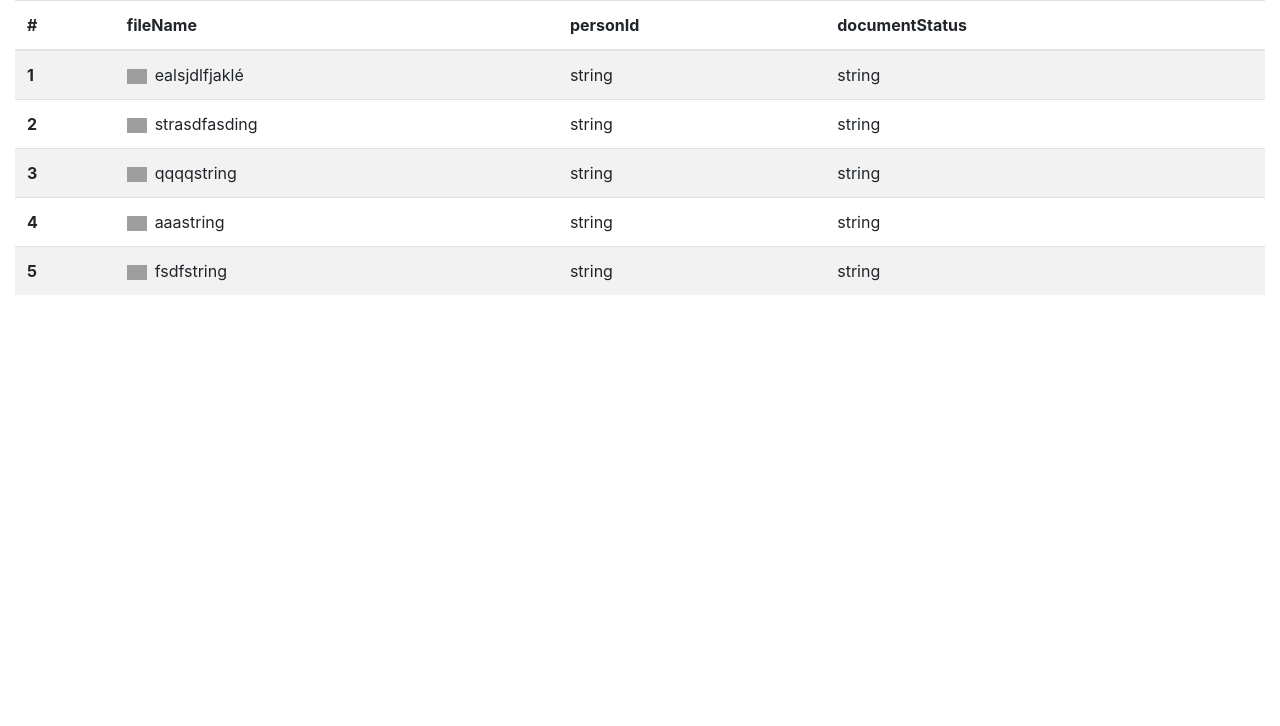
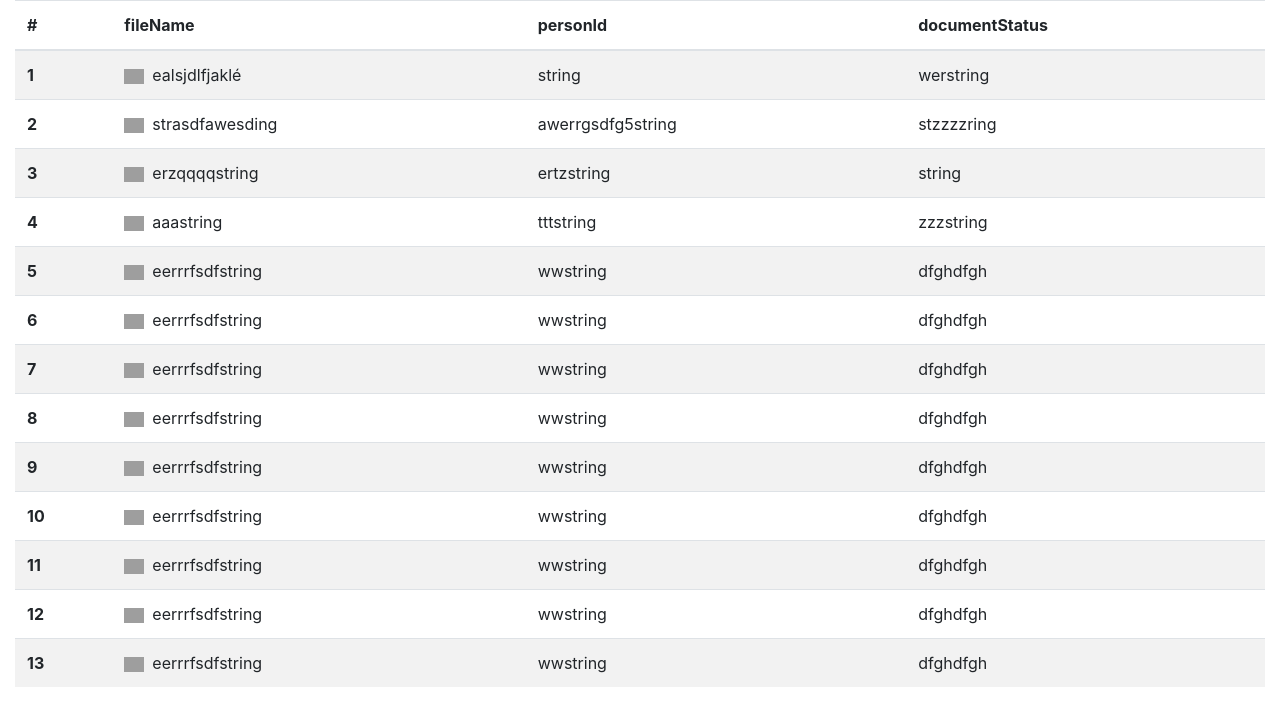
Before and after one commit to punix81/Sort-Table, an Angular app: page / in a window 1280 px wide. Shown: the top 726 px of the page. Built offline with nearby package versions, Linux system fonts and the light colour scheme; grey boxes are pictures that could not be loaded.

Commit message:
add documents

```diff
--- a/src/app/documents.ts
+++ b/src/app/documents.ts
@@ -7,22 +7,22 @@ export const DOCUMENTTS: Document[] = [
     fileName: 'ealsjdlfjaklé',
     fileSize: 20000,
     uploaded: new Date(),
-    uploadedBy: 'string',
+    uploadedBy: 'afwestring',
     allowExtendedMetaData: true,
 
     isNewDocument: true,
     favourite: true,
     toBeDiscussed: true,
-    documentStatus: 'string',
+    documentStatus: 'werstring',
 
-    type: 'string',
-    source: 'string',
-    label : 'string',
+    type: 'swefastring',
+    source: 'acda',
+    label : 'stereardfring',
   },
   {
     id: '2',
-    personId: 'string',
-    fileName: 'strasdfasding',
+    personId: 'awerrgsdfg5string',
+    fileName: 'strasdfawesding',
     fileSize: 20000,
     uploaded: new Date(),
     uploadedBy: 'string',
@@ -31,20 +31,20 @@ export const DOCUMENTTS: Document[] = [
     isNewDocument: true,
     favourite: true,
     toBeDiscussed: true,
-    documentStatus: 'string',
+    documentStatus: 'stzzzzring',
 
-    type: 'string',
-    source: 'string',
-    label : 'string',
+    type: 'ttttstring',
+    source: 'srrttztring',
+    label : 'zzzstring',
 
   },
   {
     id: '3',
-    personId: 'string',
-    fileName: 'qqqqstring',
+    personId: 'ertzstring',
+    fileName: 'erzqqqqstring',
     fileSize: 20000,
     uploaded: new Date(),
-    uploadedBy: 'string',
+    uploadedBy: 'erqwestring',
     allowExtendedMetaData: true,
 
     isNewDocument: true,
@@ -52,14 +52,14 @@ export const DOCUMENTTS: Document[] = [
     toBeDiscussed: true,
     documentStatus: 'string',
 
-    type: 'string',
-    source: 'string',
-    label : 'string',
+    type: 'yyystring',
+    source: 'eeestring',
+    label : 'rrrstring',
 
   },
   {
     id: '4',
-    personId: 'string',
+    personId: 'tttstring',
     fileName: 'aaastring',
     fileSize: 20000,
     uploaded: new Date(),
@@ -69,30 +69,182 @@ export const DOCUMENTTS: Document[] = [
     isNewDocument: true,
     favourite: true,
     toBeDiscussed: true,
-    documentStatus: 'string',
+    documentStatus: 'zzzstring',
 
-    type: 'string',
-    source: 'string',
-    label : 'string',
+    type: '555string',
+    source: 'sttttring',
+    label : 'srrrrtring',
 
   },
   {
     id: '5',
-    personId: 'string',
-    fileName: 'fsdfstring',
+    personId: 'wwstring',
+    fileName: 'eerrrfsdfstring',
     fileSize: 20000,
     uploaded: new Date(),
-    uploadedBy: 'string',
+    uploadedBy: 'ppppstring',
     allowExtendedMetaData: true,
 
     isNewDocument: true,
     favourite: true,
     toBeDiscussed: true,
-    documentStatus: 'string',
+    documentStatus: 'dfghdfgh',
 
-    type: 'string',
-    source: 'string',
-    label : 'string',
+    type: 'gggstring',
+    source: 'rrrstring',
+    label : 'ttttttstring',
+
+  },
+  {
+    id: '6',
+    personId: 'wwstring',
+    fileName: 'eerrrfsdfstring',
+    fileSize: 20000,
+    uploaded: new Date(),
+    uploadedBy: 'ppppstring',
+    allowExtendedMetaData: true,
+
+    isNewDocument: true,
+    favourite: true,
+    toBeDiscussed: true,
+    documentStatus: 'dfghdfgh',
+
+    type: 'gggstring',
+    source: 'rrrstring',
+    label : 'ttttttstring',
+
+  },
+  {
+    id: '7',
+    personId: 'wwstring',
+    fileName: 'eerrrfsdfstring',
+    fileSize: 20000,
+    uploaded: new Date(),
+    uploadedBy: 'ppppstring',
+    allowExtendedMetaData: true,
+
+    isNewDocument: true,
+    favourite: true,
+    toBeDiscussed: true,
+    documentStatus: 'dfghdfgh',
+
+    type: 'gggstring',
+    source: 'rrrstring',
+    label : 'ttttttstring',
+
+  },
+  {
+    id: '8',
+    personId: 'wwstring',
+    fileName: 'eerrrfsdfstring',
+    fileSize: 20000,
+    uploaded: new Date(),
+    uploadedBy: 'ppppstring',
+    allowExtendedMetaData: true,
+
+    isNewDocument: true,
+    favourite: true,
+    toBeDiscussed: true,
+    documentStatus: 'dfghdfgh',
+
+    type: 'gggstring',
+    source: 'rrrstring',
+    label : 'ttttttstring',
+
+  },
+  {
+    id: '9',
+    personId: 'wwstring',
+    fileName: 'eerrrfsdfstring',
+    fileSize: 20000,
+    uploaded: new Date(),
+    uploadedBy: 'ppppstring',
+    allowExtendedMetaData: true,
+
+    isNewDocument: true,
+    favourite: true,
+    toBeDiscussed: true,
+    documentStatus: 'dfghdfgh',
+
+    type: 'gggstring',
+    source: 'rrrstring',
+    label : 'ttttttstring',
+
+  },
+  {
+    id: '10',
+    personId: 'wwstring',
+    fileName: 'eerrrfsdfstring',
+    fileSize: 20000,
+    uploaded: new Date(),
+    uploadedBy: 'ppppstring',
+    allowExtendedMetaData: true,
+
+    isNewDocument: true,
+    favourite: true,
+    toBeDiscussed: true,
+    documentStatus: 'dfghdfgh',
+
+    type: 'gggstring',
+    source: 'rrrstring',
+    label : 'ttttttstring',
+
+  },
+  {
+    id: '11',
+    personId: 'wwstring',
+    fileName: 'eerrrfsdfstring',
+    fileSize: 20000,
+    uploaded: new Date(),
+    uploadedBy: 'ppppstring',
+    allowExtendedMetaData: true,
+
+    isNewDocument: true,
+    favourite: true,
+    toBeDiscussed: true,
+    documentStatus: 'dfghdfgh',
+
+    type: 'gggstring',
+    source: 'rrrstring',
+    label : 'ttttttstring',
+
+  },
+  {
+    id: '12',
+    personId: 'wwstring',
+    fileName: 'eerrrfsdfstring',
+    fileSize: 20000,
+    uploaded: new Date(),
+    uploadedBy: 'ppppstring',
+    allowExtendedMetaData: true,
+
+    isNewDocument: true,
+    favourite: true,
+    toBeDiscussed: true,
+    documentStatus: 'dfghdfgh',
+
+    type: 'gggstring',
+    source: 'rrrstring',
+    label : 'ttttttstring',
+
+  },
+  {
+    id: '13',
+    personId: 'wwstring',
+    fileName: 'eerrrfsdfstring',
+    fileSize: 20000,
+    uploaded: new Date(),
+    uploadedBy: 'ppppstring',
+    allowExtendedMetaData: true,
+
+    isNewDocument: true,
+    favourite: true,
+    toBeDiscussed: true,
+    documentStatus: 'dfghdfgh',
+
+    type: 'gggstring',
+    source: 'rrrstring',
+    label : 'ttttttstring',
 
   }
 ];
```
